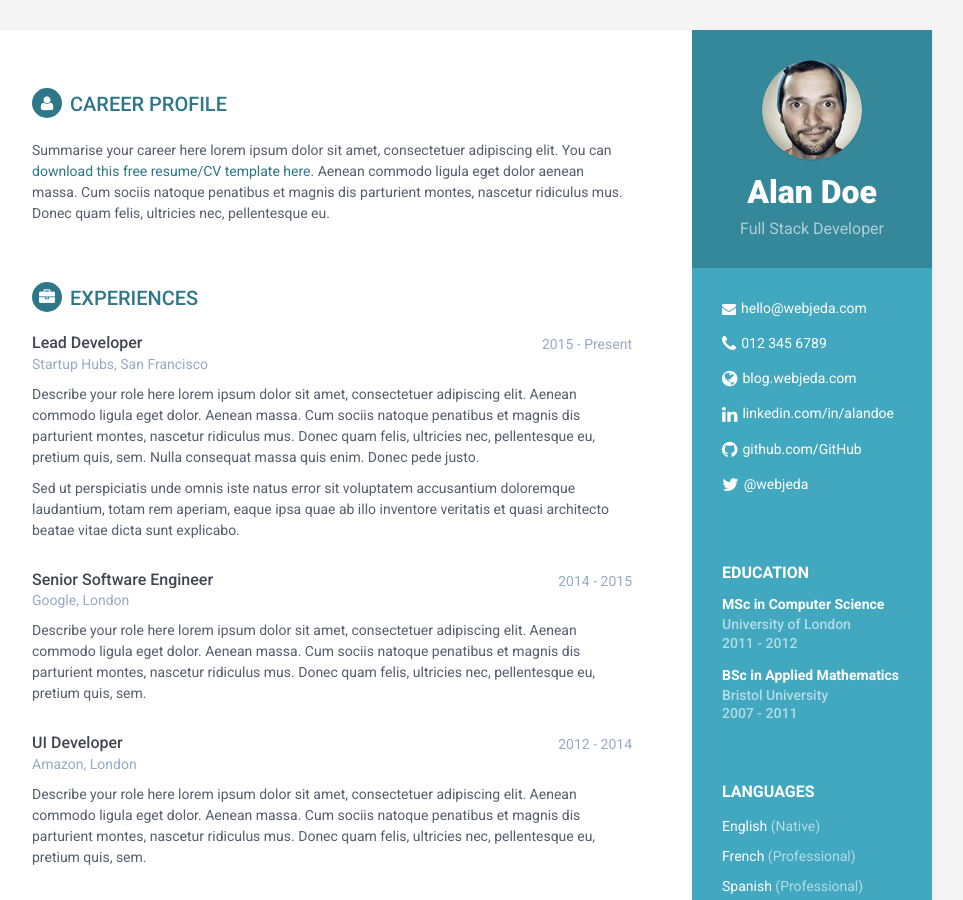
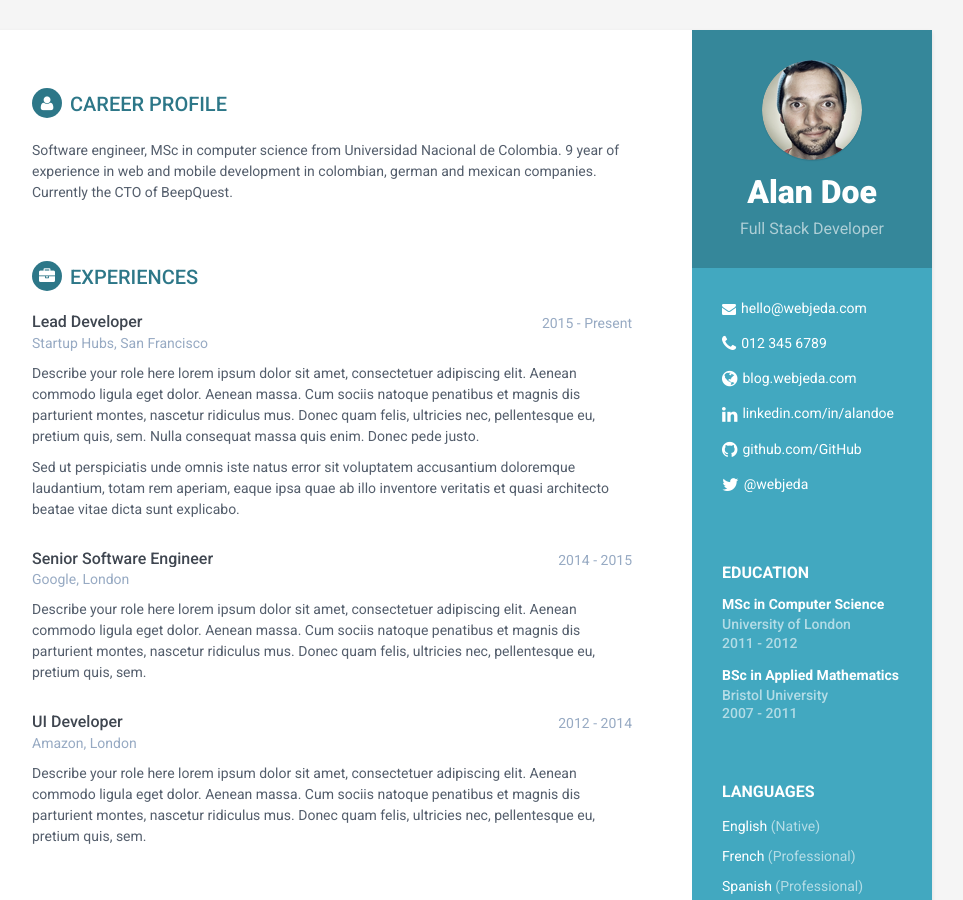
Before and after one commit to jacruzca/jacruzca.github.io, a Jekyll site: the page built from index.html, in a window 1280 px wide and 900 px high. Shown: the whole window, without its empty margins (188-1151 px from the left). Built offline with Jekyll 4.4.1, drawn with Linux system fonts in a browser that asks for light colours.

Commit message:
test jekyll

```diff
--- a/_includes/career-profile.html
+++ b/_includes/career-profile.html
@@ -1,6 +1,6 @@
 <section class="section summary-section">
 <h2 class="section-title"><i class="fa fa-user"></i>Career Profile</h2>
 <div class="summary">
-    <p>Summarise your career here lorem ipsum dolor sit amet, consectetuer adipiscing elit. You can <a href="#" target="_blank">download this free resume/CV template here</a>. Aenean commodo ligula eget dolor aenean massa. Cum sociis natoque penatibus et magnis dis parturient montes, nascetur ridiculus mus. Donec quam felis, ultricies nec, pellentesque eu.</p>
+    <p>Software engineer, MSc in computer science from Universidad Nacional de Colombia. 9 year of experience in web and mobile development in colombian, german and mexican companies. Currently the CTO of BeepQuest.</p>
 </div><!--//summary-->
 </section><!--//section-->
```
Also changed, not shown: README.md.
